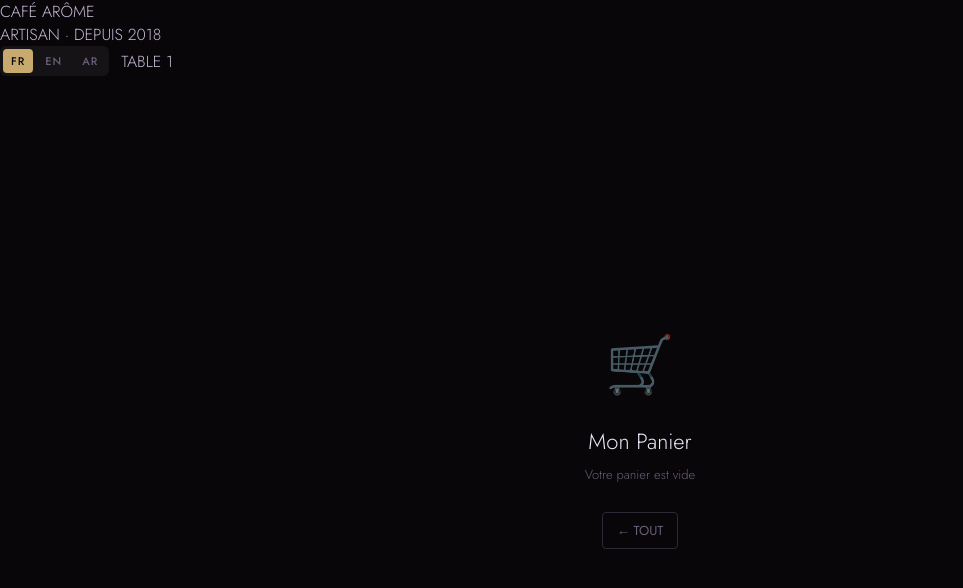
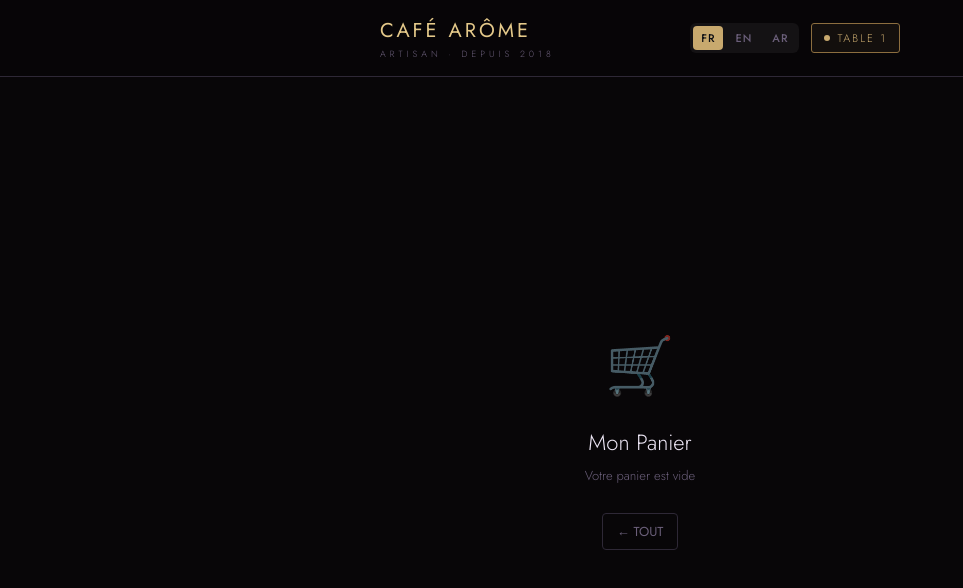
Before and after one commit to Adam-Gb11/cafe-arome-client, an Angular app: page /cart in a window 1280 px wide. Shown: the top 588 px of the page, without its empty margins (0-963 px from the left). Built offline with nearby package versions, Linux system fonts and the light colour scheme.

Commit message:
fix header style

```diff
--- a/src/app/components/header/header.html
+++ b/src/app/components/header/header.html
@@ -1,9 +1,13 @@
-<header class="header">
-  <div class="header-left">
-    <div class="logo">{{ lang.t('title') }}</div>
-    <div class="subtitle">{{ lang.t('subtitle') }}</div>
+<header class="hdr">
+  <div class="hdr-inner">
+
+    <!-- Brand -->
+    <div class="brand">
+      <div class="brand-name">{{ lang.t('title') }}</div>
+      <div class="brand-tag">{{ lang.t('subtitle') }}</div>
     </div>
 
+    <!-- Right -->
     <div class="header-right">
       <!-- Sélecteur de langue -->
       <div class="lang-switcher">
@@ -16,9 +20,11 @@
       </div>
 
       <!-- Table -->
-    <div class="table-badge">
-      <span class="dot"></span>
-      {{ lang.t('table') }} {{ tableNumber }}
+      <div class="table-chip">
+        <span class="chip-dot"></span>
+        <span class="chip-lbl">{{ lang.t('table') }} {{ tableNumber }}</span>
       </div>
     </div>
+
+  </div>
 </header>
```
Lines whose indentation alone changed are shown as unchanged.
